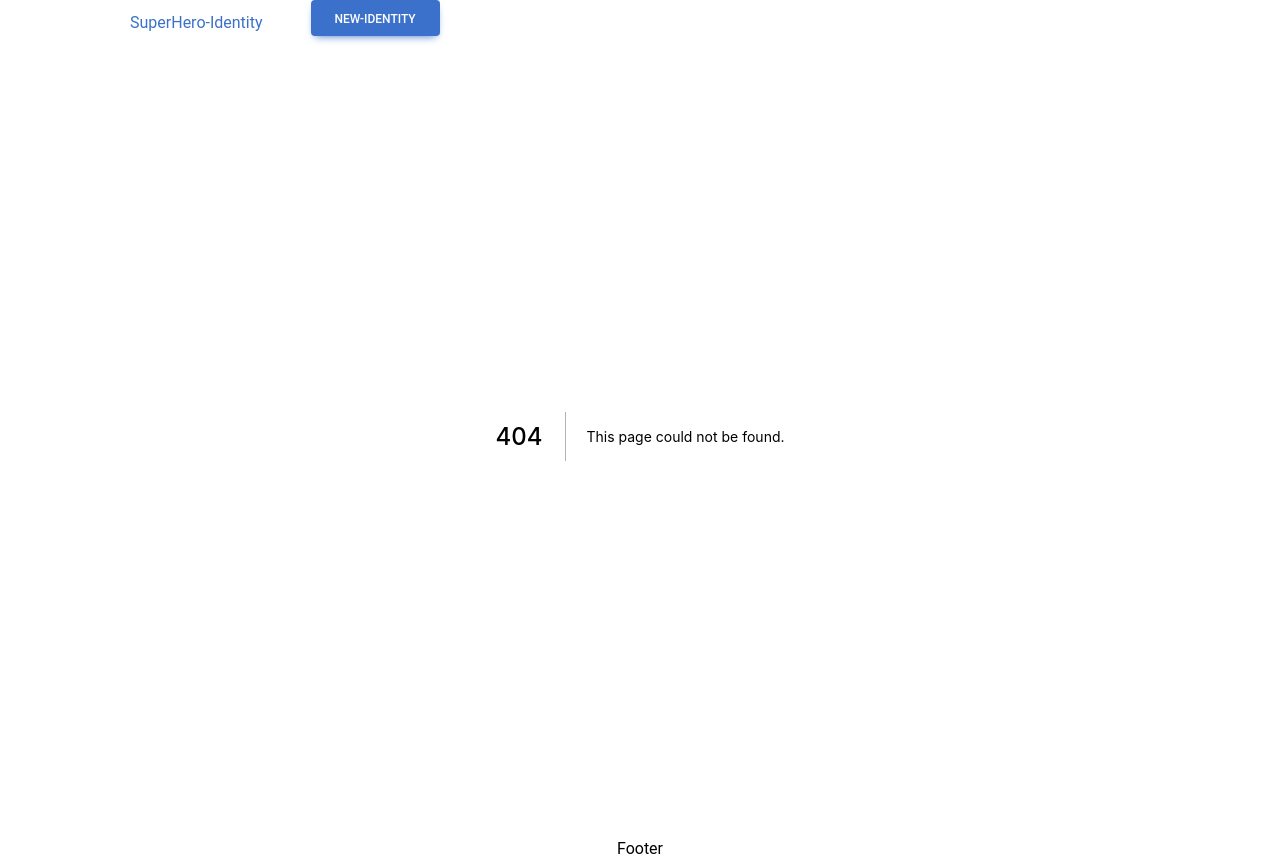
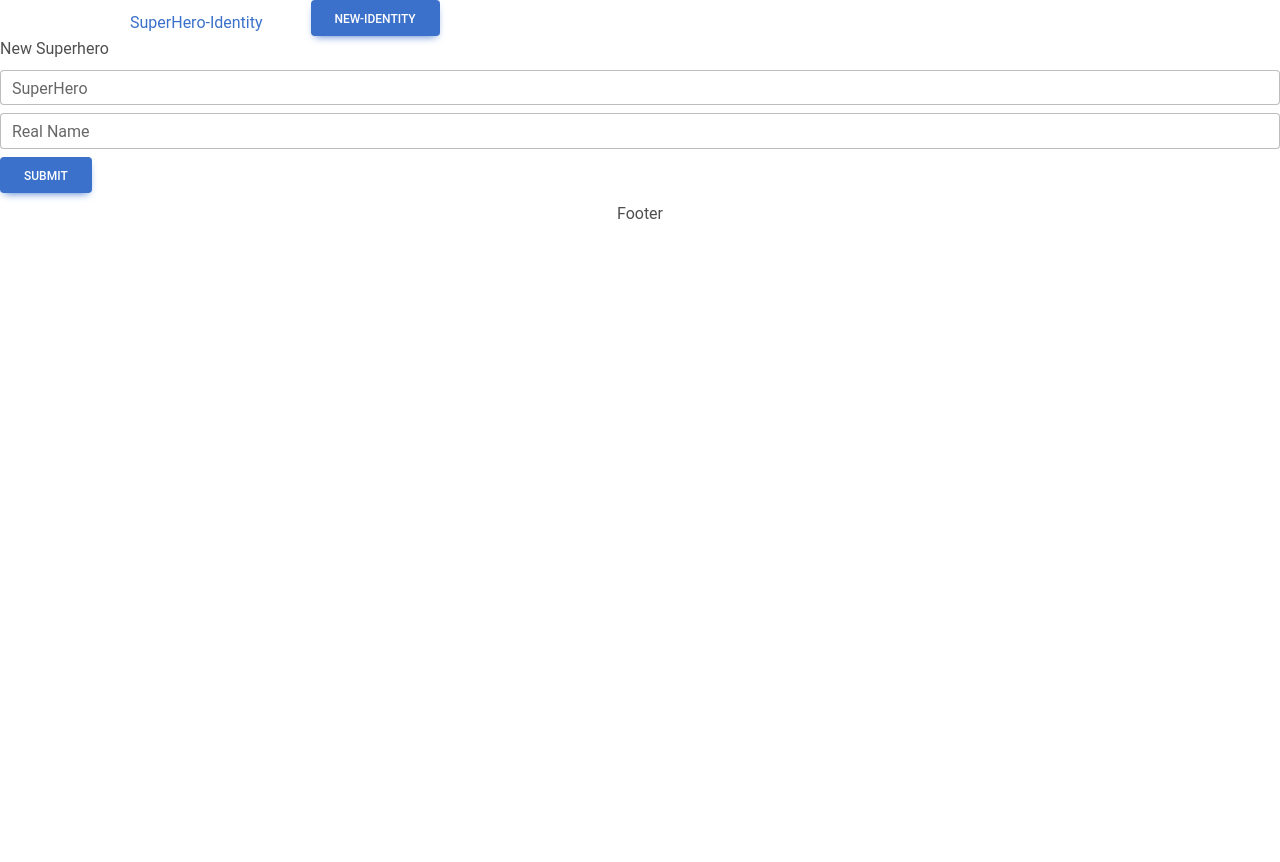
Before and after one commit to apurvgupta-ops/Nextjs-api, a Next.js app: page /new in a window 1280 px wide. Before the commit this address had no page. After the commit the page ends 800 px from the top, so only its background shows below. Built offline with nearby package versions, Linux system fonts and the light colour scheme.

Commit message:
Create the new Hero

```diff
--- /dev/null
+++ b/pages/new.js
@@ -0,0 +1,64 @@
+import axios from "axios";
+import { MDBInput, MDBBtn } from "mdb-react-ui-kit";
+import Link from "next/link";
+import { Router, useRouter } from "next/router";
+import React, { useState } from "react";
+
+const newSuperhero = () => {
+  const router = useRouter();
+  const [form, setForm] = useState({
+    superHero: "",
+    realName: "",
+  });
+
+  const handleChange = (e) => {
+    setForm({
+      ...form,
+      [e.target.name]: e.target.value,
+    });
+  };
+
+  const handleSubmit = async (e) => {
+    e.preventDefault();
+    try {
+      const response = await axios("http://localhost:3000/api/hero", {
+        method: "POST",
+        headers: {
+          "Content-Type": "application/json",
+        },
+        data: JSON.stringify(form),
+      });
+      //   Router.push("/");
+      router.push("/", undefined, { shallow: true });
+      //   console.log({ form });
+    } catch (error) {
+      console.log(error);
+    }
+  };
+
+  return (
+    <>
+      New Superhero
+      <form onSubmit={handleSubmit}>
+        <MDBInput
+          className="my-2"
+          onChange={handleChange}
+          label="SuperHero"
+          name="superHero"
+          type="text"
+        />
+        <MDBInput
+          onChange={handleChange}
+          label="Real Name"
+          name="realName"
+          type="text"
+        />
+        <MDBBtn className="my-2" type="submit">
+          Submit
+        </MDBBtn>
+      </form>
+    </>
+  );
+};
+
+export default newSuperhero;
```
Also changed, not shown: pages/index.js (+10 -3 lines).
